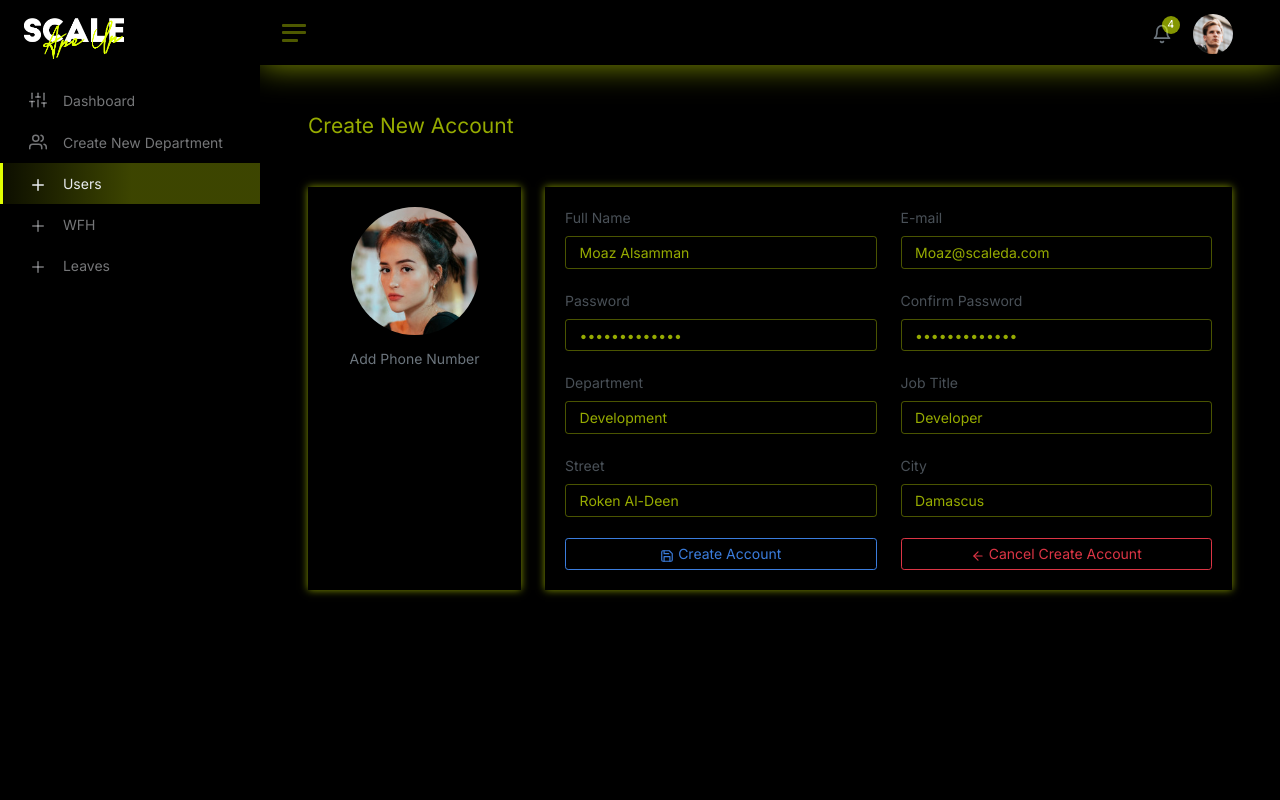
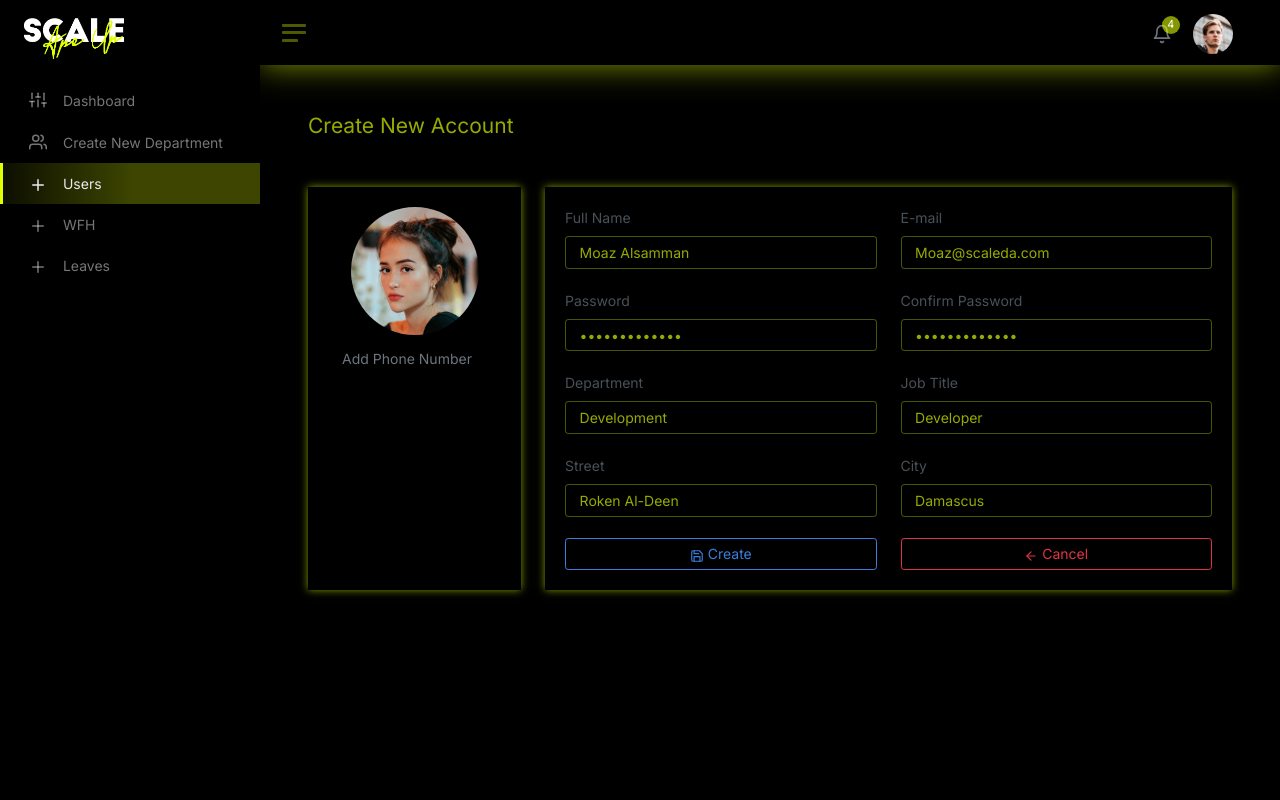
Before and after one commit to MoazAlsamman/test, a Laravel app: page /admin/new-account in a window 1280 px wide. Run offline with Laravel 9, Linux system fonts and the light colour scheme.

Commit message:
Edit view admn.Users

```diff
--- a/resources/views/admin/new_account.blade.php
+++ b/resources/views/admin/new_account.blade.php
@@ -13,14 +13,14 @@
                     <div class="col-md-4 col-xl-3">
                         <div class="card mb-3">
                             <div class="card-header">
-                                {{--									<h5 class="card-title mb-0">Profile Details</h5>--}}
+                                {{--<h5 class="card-title mb-0">Profile Details</h5>--}}
                             </div>
                             <div class="card-body text-center" style="padding-bottom: 208px;">
                                 <input type="file" class="avatar-add">
                                 <img src="../img/avatars/avatar-4.jpg" alt="Christina Mason"
                                      class="img-fluid rounded-circle mb-2" width="128" height="128"/>
                                 <div class="text-muted mb-2">
-                                    <input type="text" class="form-control text-muted text-center bg-black border-0"
+                                    <input type="number" class="form-control text-muted text-center bg-black border-0"
                                            placeholder="Add Phone Number">
                                 </div>
                             </div>
@@ -91,7 +91,7 @@
                                         <div class="col">
                                             <a href="#">
                                                 <button class="form-control btn btn-outline-primary"><i
-                                                            class="align-middle" data-feather="save"></i> Create Account
+                                                            class="align-middle" data-feather="save"></i> Create
                                                 </button>
                                             </a>
                                         </div>
@@ -99,7 +99,6 @@
                                             <a href="#">
                                                 <button class="form-control btn btn-outline-danger"><i
                                                             class="align-middle" data-feather="arrow-left"></i> Cancel
-                                                    Create Account
                                                 </button>
                                             </a>
                                         </div>
```
